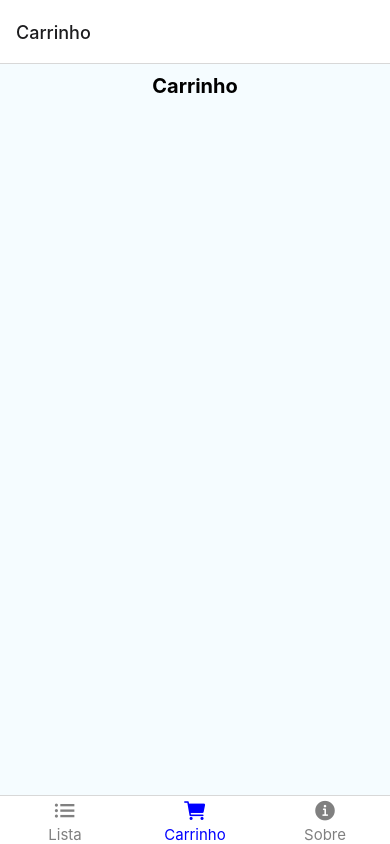
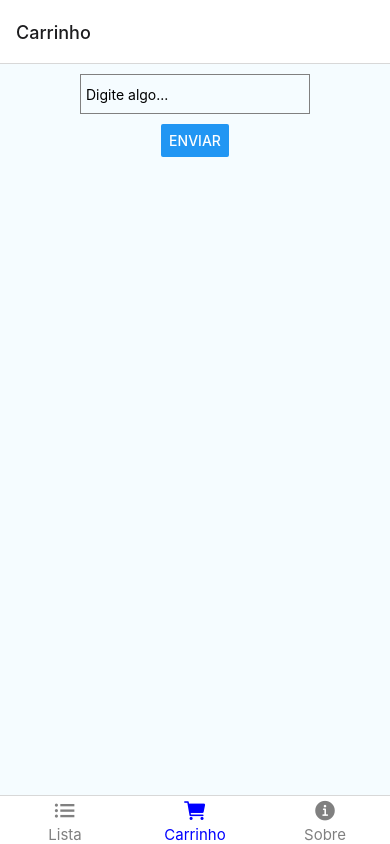
Before and after one commit to gureispt/APP_Lista_de_Compras, a React Native app in the folder cliente/: screen /Carrinho in a window 390 px wide. Built offline with nearby package versions, Linux system fonts and the light colour scheme; no server answers.

Commit message:
Formulario de teste

```diff
--- a/cliente/pages/AdicionarItemTela.js
+++ b/cliente/pages/AdicionarItemTela.js
@@ -1,5 +1,5 @@
 import React, {useState, useEffect} from 'react';
-import { View, Text, StyleSheet } from 'react-native';
+import { View, TextInput, StyleSheet, Button, Text } from 'react-native';
 import api from '../services/api';
 
 const AdicionarItemScreen = () => {
@@ -11,13 +11,13 @@ const AdicionarItemScreen = () => {
   useEffect( () => {
 
     const listarCompras = async () => {
-      const response = await api.get().catch(console.log);
+      const response = await api.get();
       response.data.sort((a, b) => b.id - a.id);
-      setUltimo(response.data[0].id);
+      setUltimo(response.data[0]?.id);
     }
 
     listarCompras();
-  }, []);
+  },[]);
 
   function adicionar(compra) {
     try{
@@ -26,10 +26,22 @@ const AdicionarItemScreen = () => {
       console.log(err);
     }
   }
+
   return (
     <View style={styles.container}>
-      <Text style={styles.text}>Carrinho</Text>
-      {/*aqui a lógica para adicionar itens à lista */}
+      <TextInput
+        style={{ height: 40, borderColor: 'gray', borderWidth: 1, margin: 10, padding: 5 }}
+        placeholder="Digite algo..."
+        onChangeText={(value) => setDesc(value)}
+        value={descricao}
+      />
+      <Button
+        title="Enviar"
+        onPress={() => {
+          adicionar({id: ultimoId+1, descricao, comprado})
+          setUltimo(ultimoId+1)
+        }}
+      />
     </View>
   );
 };
```
